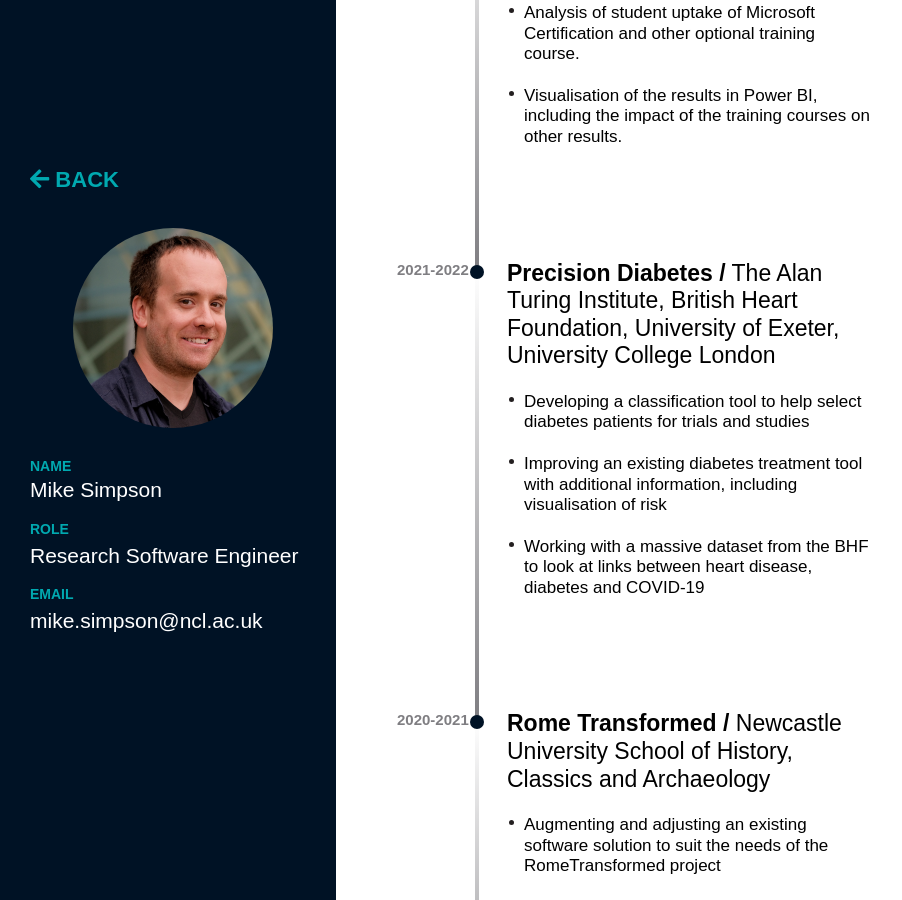
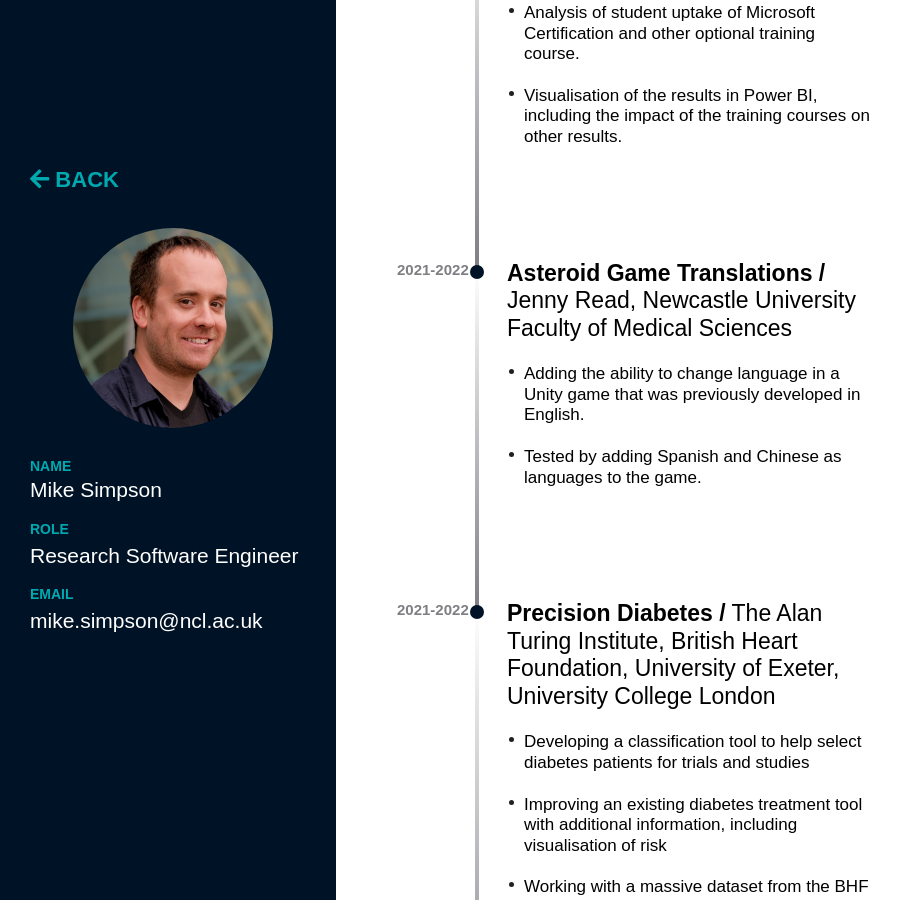
Before and after one commit to NewcastleRSE/rse-team-website, a Jekyll site: the page built from mike-simpson.md, in a window 1280 px wide and 900 px high, scrolled down 2513 px. Shown: the whole window, without its empty margins (0-902 px from the left). Built offline with Jekyll 4.4.1, drawn with Linux system fonts in a browser that asks for light colours; some web fonts are replaced.

Commit message:
Update mike-simpson.md

```diff
--- a/mike-simpson.md
+++ b/mike-simpson.md
@@ -70,6 +70,12 @@ sections:
       tasks:
         - Analysis of student uptake of Microsoft Certification and other optional training course.
         - Visualisation of the results in Power BI, including the impact of the training courses on other results.
+    - title: Asteroid Game Translations
+      partner: Jenny Read, Newcastle University Faculty of Medical Sciences
+      year: 2021-2022
+      tasks:
+        - Adding the ability to change language in a Unity game that was previously developed in English.
+        - Tested by adding Spanish and Chinese as languages to the game.
     - title: Precision Diabetes
       partner: The Alan Turing Institute, British Heart Foundation, University of Exeter, University College London
       year: 2021-2022
```
